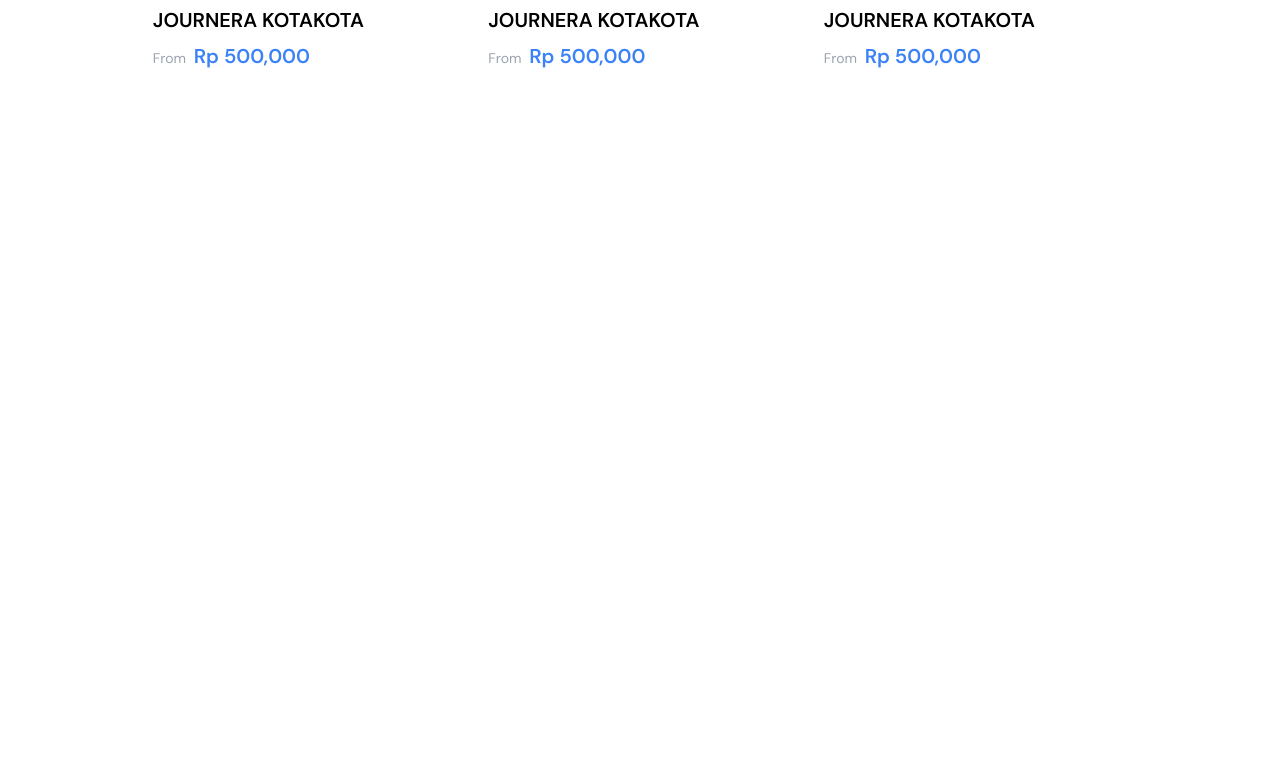
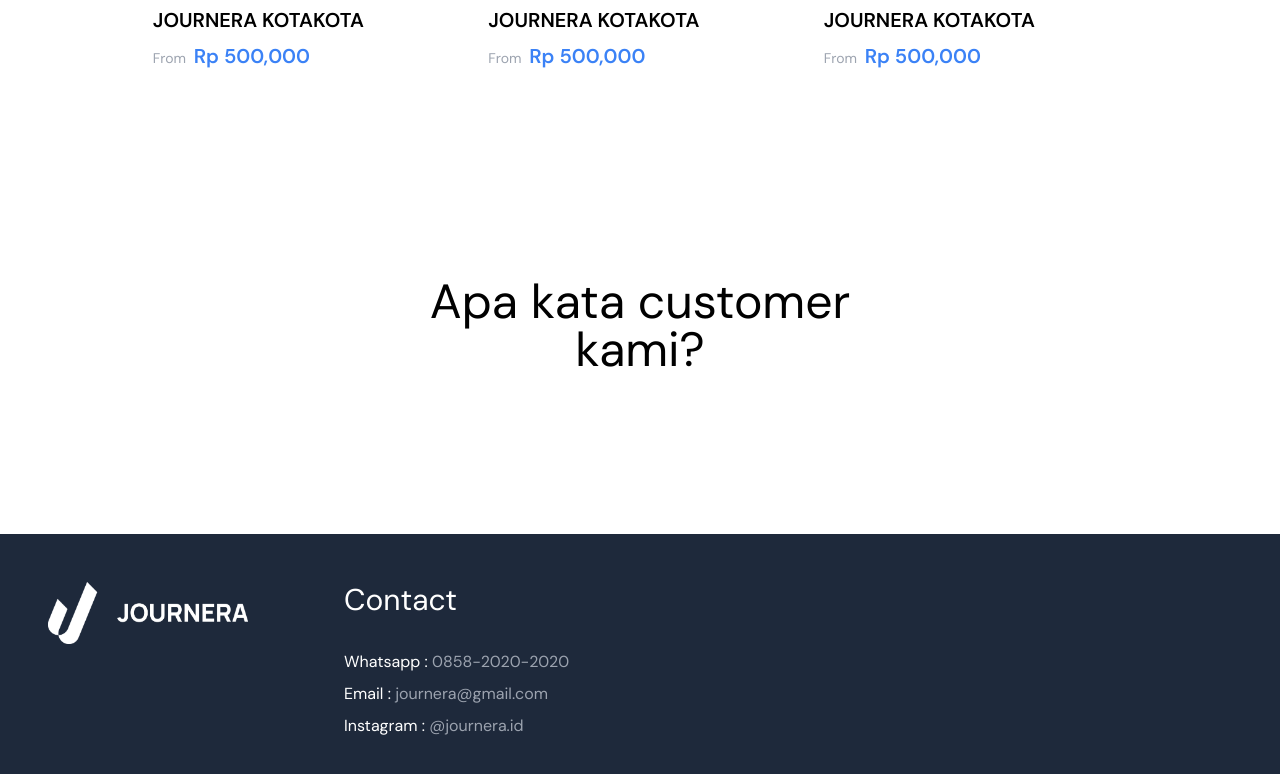
Before and after one commit to alvin-al/journera, a Next.js app: page / in a window 1280 px wide. Shown: the part 1503-2277 px from the top of the page. Before the commit the page ends 1685 px from the top, so only its background shows below. Built offline with nearby package versions, Linux system fonts and the light colour scheme.

Commit message:
Add footer

```diff
--- a/components/pages/Homepage.tsx
+++ b/components/pages/Homepage.tsx
@@ -2,6 +2,8 @@
 import Navbar from "../section/Navbar";
 import Hero from "../section/Hero";
 import PopularPackage from "../section/PopularPackage";
+import Testimonials from "../section/Testimonials";
+import Footer from "../section/Footer";
 
 const Homepage = () => {
   return (
@@ -9,6 +11,8 @@
       <Navbar />
       <Hero />
       <PopularPackage />
+      <Testimonials />
+      <Footer />
     </div>
   );
 };
--- /dev/null
+++ b/components/section/Footer.tsx
@@ -0,0 +1,52 @@
+import React from "react";
+import * as styles from "./../styles";
+import logo from "../../public/LogoHz_White.png";
+import Image from "next/image";
+import Link from "next/link";
+
+const Footer = () => {
+  return (
+    <div
+      className={`h-[70%] lg:h-80 bg-slate-800 text-white ${styles.ContainerPadding} py-8 md:py-12 flex flex-col gap-8 lg:gap-0 lg:flex-row `}
+    >
+      <div className='mb-4 lg:w-1/4'>
+        <div className=''>
+          <Image src={logo} width={200} height={100} alt='logo' />
+        </div>
+      </div>
+      <div className='lg:w-1/4'>
+        <h4 className='text-3xl mb-8'>Contact</h4>
+        <div className='flex gap-2 flex-col'>
+          <p>
+            Whatsapp :{" "}
+            <span>
+              <Link href='/' className='text-gray-400 hover:text-white'>
+                0858-2020-2020
+              </Link>
+            </span>
+          </p>
+          <p>
+            Email :{" "}
+            <span>
+              <Link href='/' className='text-gray-400 hover:text-white'>
+                journera@gmail.com
+              </Link>
+            </span>
+          </p>
+          <p>
+            Instagram :{" "}
+            <span>
+              <Link href='/' className='text-gray-400 hover:text-white'>
+                @journera.id
+              </Link>
+            </span>
+          </p>
+        </div>
+      </div>
+      <div className='lg:w-1/4'></div>
+      <div className='lg:w-1/4'></div>
+    </div>
+  );
+};
+
+export default Footer;
--- /dev/null
+++ b/components/section/Testimonials.tsx
@@ -0,0 +1,45 @@
+import React from "react";
+import * as styles from "./../styles";
+
+// const testimonials = [
+//   {
+//     id: 1,
+//     text: "This product has completely transformed our workflow. It's intuitive, powerful, and has saved us countless hours.",
+//     name: "Alex Johnson",
+//     position: "CTO, TechCorp",
+//     image: "/placeholder.svg?height=100&width=100",
+//   },
+//   {
+//     id: 2,
+//     text: "I can't imagine running our business without this tool. The customer support is top-notch, and the features are always improving.",
+//     name: "Samantha Lee",
+//     position: "CEO, InnovateNow",
+//     image: "/placeholder.svg?height=100&width=100",
+//   },
+//   {
+//     id: 3,
+//     text: "As a small business owner, I appreciate how this solution scales with our needs. It's been a game-changer for our productivity.",
+//     name: "Michael Chen",
+//     position: "Founder, GrowFast",
+//     image: "/placeholder.svg?height=100&width=100",
+//   },
+// ];
+
+const Testimonials = () => {
+  return (
+    <div
+      className={`${styles.ContainerPadding}  h-fit flex py-24 justify-start items-center flex-col gap-16`}
+    >
+      <div>
+        <h2 className='text-4xl md:text-5xl text-center'>
+          Apa kata customer
+          <br />
+          kami?
+        </h2>
+      </div>
+      <div></div>
+    </div>
+  );
+};
+
+export default Testimonials;
```
Also changed, not shown: public/LogoHz_White.png (added).
